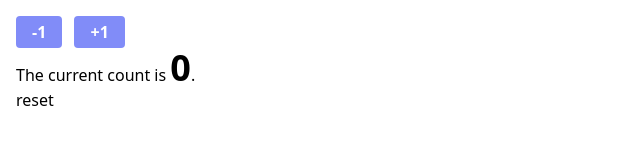
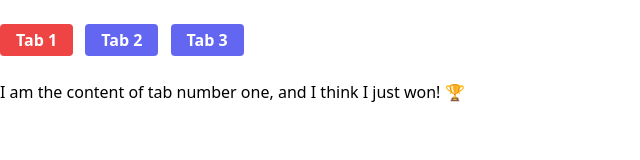
Before and after one commit to correadevuk/alpine-tiny-projects, a plain HTML site: page index.html in a window 1280 px wide. Shown: the whole page, without its empty margins (0-640 px from the left). Drawn offline with nearby package versions, Linux system fonts and the light colour scheme.

Commit message:
Toggle visibility and styles based on state with  and

```diff
--- a/index.html
+++ b/index.html
@@ -10,16 +10,34 @@
 </head>
 
 <body>
-    <!-- state object with the x-data directive which makes the state available within the component scope -->
-    <div class="container mx-auto p-4" x-data="{count: 0}">
-        <div class="space-x-2">
-            <!-- listen to click events with x-on or @click  -->
-            <button @click="count--" class="bg-indigo-400 rounded py-1 px-4 text-white font-semibold">-1</button>
-            <button @click="count++" class="bg-indigo-400 rounded py-1 px-4 text-white font-semibold">+1</button>
+
+    <!-- class="bg-indigo-400 rounded py-1 px-4 text-white font-semibold" -->
+    <div x-data="{activeTab: 0}" class="container mx-auto py-6" x-data="{activeTab: 0}">
+        <div class="mb-6 space-x-2">
+            <button @click="activeTab = 0" :class="activeTab === 0 ? 'bg-red-500' : 'bg-indigo-500'"
+                class="rounded py-1 px-4 text-white font-semibold">Tab
+                1</button>
+            <button @click="activeTab = 1" :class="activeTab === 1 ? 'bg-red-500' : 'bg-indigo-500'"
+                class="rounded py-1 px-4 text-white font-semibold">Tab
+                2</button>
+            <button @click="activeTab = 2" :class="activeTab === 2 ? 'bg-red-500' : 'bg-indigo-500'"
+                class="rounded py-1 px-4 text-white font-semibold">Tab
+                3</button>
         </div>
-        <p>The current count is <strong x-text="count" class="text-4xl font-extrabold"></strong>.</p>
-        <button @click="count=0">reset</button>
+        <!-- <pre x-text="activeTab"></pre> -->
+        <div class="space-y-4">
+            <div x-show="activeTab === 0">
+                <p>I am the content of tab number one, and I think I just won! 🏆</p>
+            </div>
+            <div x-show="activeTab === 1">
+                <p>Heya! I root for number two, and so should you! ❤️</p>
+            </div>
+            <div x-show="activeTab === 2">
+                <p>Haha nice one, but I am number three, and now it's all about me! 😎</p>
+            </div>
+        </div>
     </div>
+
 
     <script src="https://cdn.jsdelivr.net/gh/alpinejs/alpine@v2.x.x/dist/alpine.min.js" defer></script>
 </body>
```
